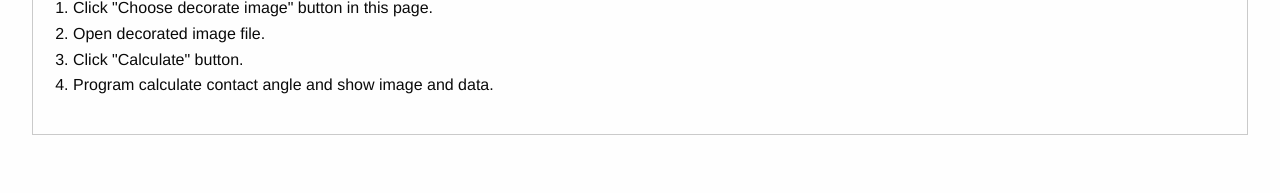
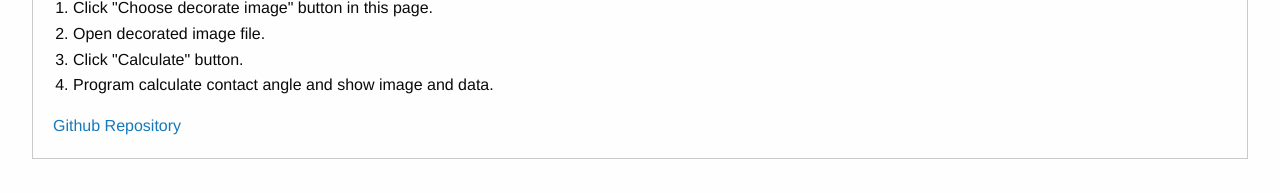
Before and after one commit to crmin/contact_angle_calculator, a Flask app: page / in a window 1280 px wide. Shown: the part 1093-1286 px from the top of the page. Before the commit the page ends 1228 px from the top, so only its background shows below. Run offline with Flask 2, Linux system fonts and the light colour scheme; some libraries are stand-ins or nearby versions.

Commit message:
Add github repo link

```diff
--- a/templates/index.html
+++ b/templates/index.html
@@ -107,6 +107,7 @@
                 <li>Click "Calculate" button.</li>
                 <li>Program calculate contact angle and show image and data.</li>
             </ol>
+            <a href="https://github.com/crmin/contact_angle_calculator">Github Repository</a>
         </fieldset>
     </div>
 </body>
```
